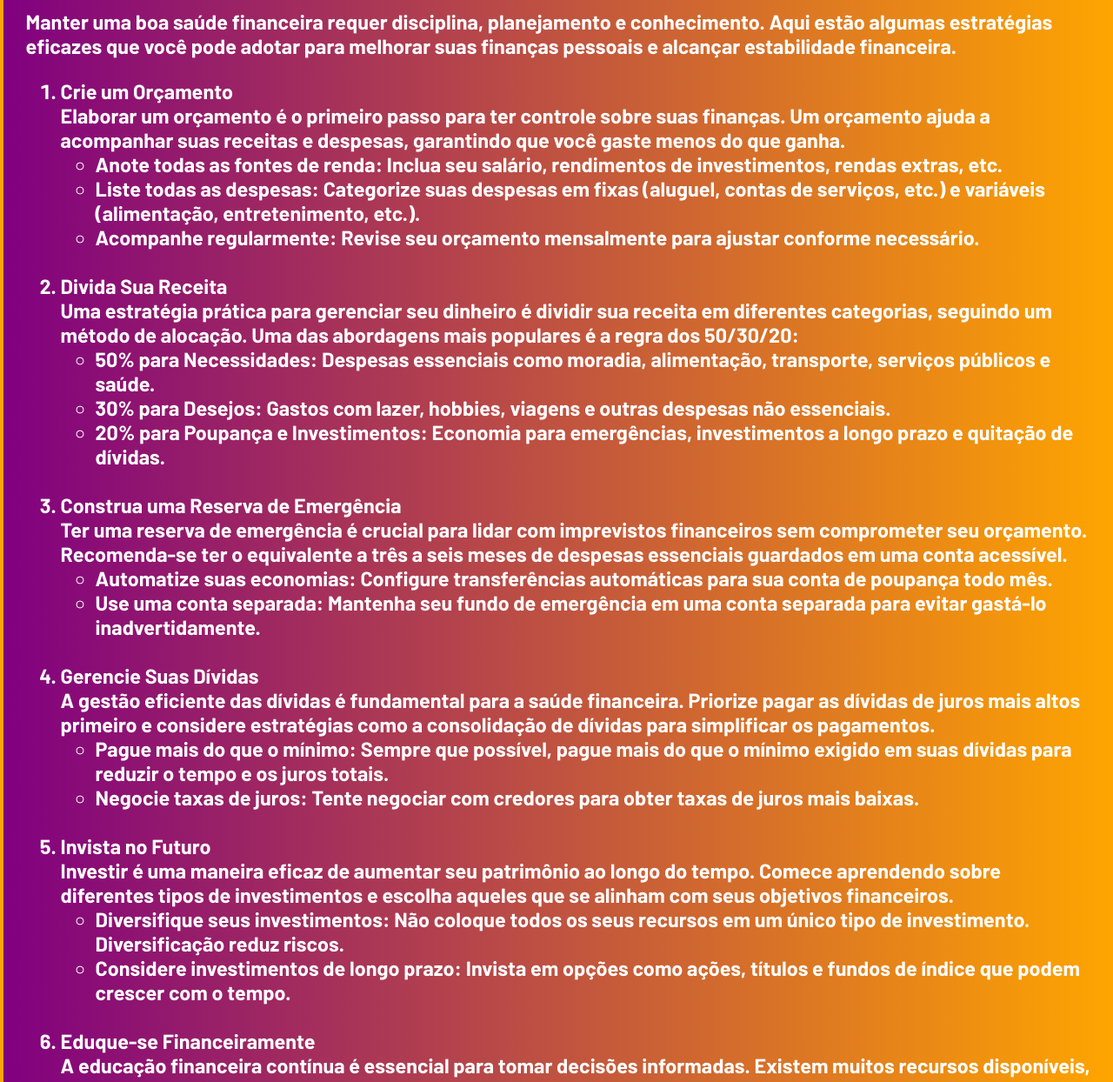
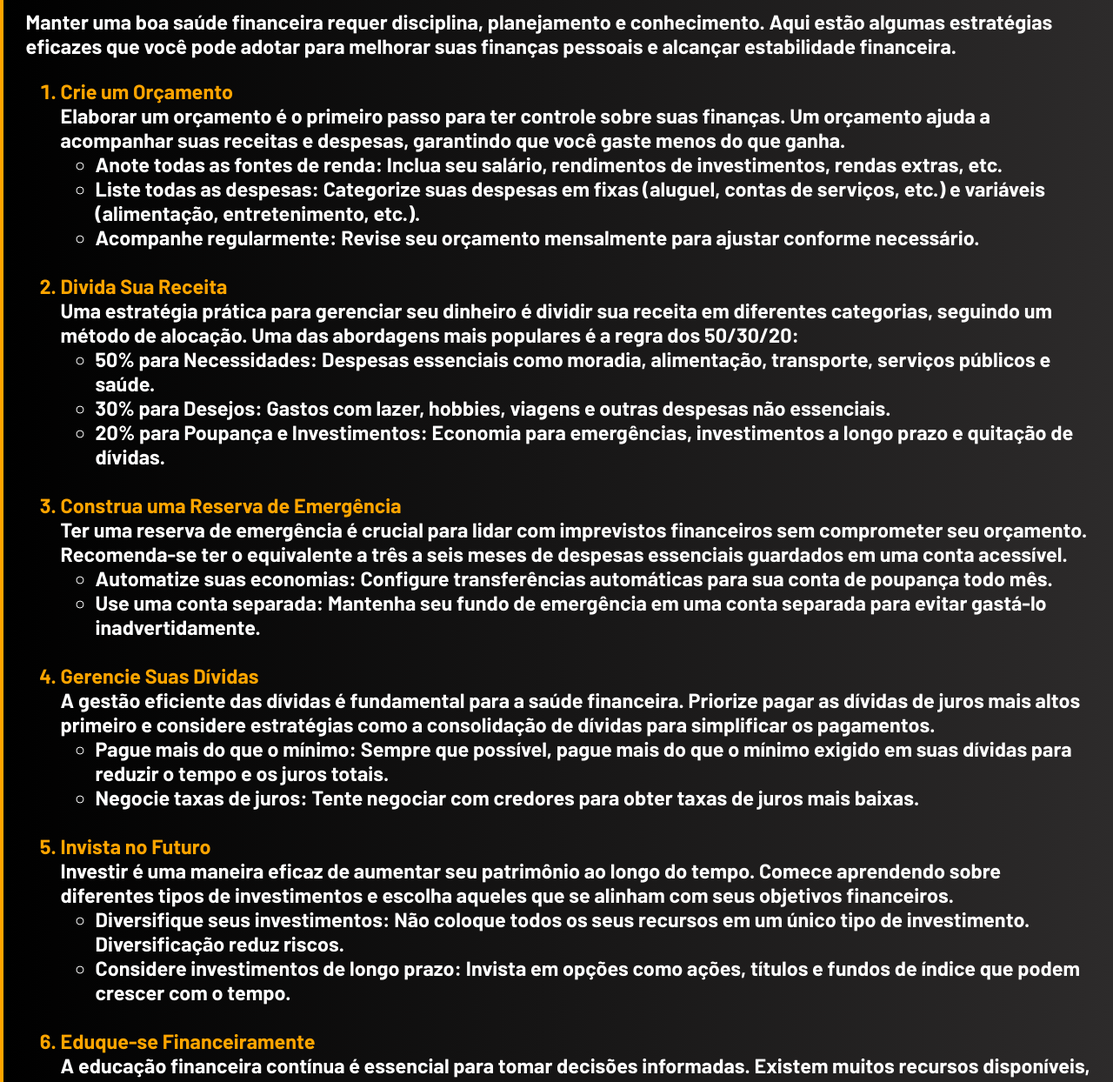
Before and after one commit to Lauriano2003/Projeto-individual, a website: page projeto-wealthwise/public/Estrategia.html in a window 1280 px wide. Shown: the part 116-1360 px from the top of the page at 87% size. Drawn offline with Linux system fonts and the light colour scheme.

Commit message:
Atualizando cores

```diff
--- a/projeto-wealthwise/public/Estrategia.html
+++ b/projeto-wealthwise/public/Estrategia.html
@@ -14,7 +14,7 @@
           <h3>
             Manter uma boa saúde financeira requer disciplina, planejamento e conhecimento. Aqui estão algumas estratégias eficazes que você pode adotar para melhorar suas finanças pessoais e alcançar estabilidade financeira.
             <ol>
-              <li>Crie um Orçamento</li>
+              <li class="subTitulos">Crie um Orçamento</li>
               Elaborar um orçamento é o primeiro passo para ter controle sobre suas finanças. Um orçamento ajuda a acompanhar suas receitas e despesas, garantindo que você gaste menos do que ganha.
               <ul>
                 <li>Anote todas as fontes de renda: Inclua seu salário, rendimentos de investimentos, rendas extras, etc.
@@ -22,44 +22,44 @@
                 <li>Liste todas as despesas: Categorize suas despesas em fixas (aluguel, contas de serviços, etc.) e variáveis (alimentação, entretenimento, etc.).</li>
                 <li>Acompanhe regularmente: Revise seu orçamento mensalmente para ajustar conforme necessário.</li>
               </ul><br>
-              <li>Divida Sua Receita</li>
+              <li class="subTitulos">Divida Sua Receita</li>
               Uma estratégia prática para gerenciar seu dinheiro é dividir sua receita em diferentes categorias, seguindo um método de alocação. Uma das abordagens mais populares é a regra dos 50/30/20:
               <ul>
                 <li>50% para Necessidades: Despesas essenciais como moradia, alimentação, transporte, serviços públicos e saúde.</li>
                 <li>30% para Desejos: Gastos com lazer, hobbies, viagens e outras despesas não essenciais.</li>
                 <li>20% para Poupança e Investimentos: Economia para emergências, investimentos a longo prazo e quitação de dívidas.</li>
               </ul><br>
-              <li> Construa uma Reserva de Emergência</li>
+              <li class="subTitulos"> Construa uma Reserva de Emergência</li>
               Ter uma reserva de emergência é crucial para lidar com imprevistos financeiros sem comprometer seu orçamento. Recomenda-se ter o equivalente a três a seis meses de despesas essenciais guardados em uma conta acessível.
               <ul>
               <li>Automatize suas economias: Configure transferências automáticas para sua conta de poupança todo mês.</li>
               <li>Use uma conta separada: Mantenha seu fundo de emergência em uma conta separada para evitar gastá-lo inadvertidamente.</li>
               </ul><br>
-              <li>Gerencie Suas Dívidas</li>
+              <li class="subTitulos">Gerencie Suas Dívidas</li>
               A gestão eficiente das dívidas é fundamental para a saúde financeira. Priorize pagar as dívidas de juros mais altos primeiro e considere estratégias como a consolidação de dívidas para simplificar os pagamentos.
               <ul>
                 <li>Pague mais do que o mínimo: Sempre que possível, pague mais do que o mínimo exigido em suas dívidas para reduzir o tempo e os juros totais.</li>
                 <li>Negocie taxas de juros: Tente negociar com credores para obter taxas de juros mais baixas.</li>
               </ul><br>
-              <li>Invista no Futuro</li>
+              <li class="subTitulos">Invista no Futuro</li>
               Investir é uma maneira eficaz de aumentar seu patrimônio ao longo do tempo. Comece aprendendo sobre diferentes tipos de investimentos e escolha aqueles que se alinham com seus objetivos financeiros.
               <ul>
                 <li>Diversifique seus investimentos: Não coloque todos os seus recursos em um único tipo de investimento. Diversificação reduz riscos.</li>
                 <li>Considere investimentos de longo prazo: Invista em opções como ações, títulos e fundos de índice que podem crescer com o tempo.</li>
               </ul><br>
-              <li>Eduque-se Financeiramente</li>
+              <li class="subTitulos">Eduque-se Financeiramente</li>
               A educação financeira contínua é essencial para tomar decisões informadas. Existem muitos recursos disponíveis, como livros, cursos online e blogs especializados.
               <ul>
                 <li>Leia livros sobre finanças: Escolha livros que abordem tópicos de gestão financeira, investimentos e planejamento financeiro.</li>
                 <li>Participe de workshops e seminários: Aproveite eventos educativos para aprimorar seus conhecimentos.</li>
               </ul><br>
-              <li>Planeje para a Aposentadoria</li>
+              <li class="subTitulos">Planeje para a Aposentadoria</li>
               Quanto mais cedo você começar a planejar para a aposentadoria, melhor. Contribua regularmente para um plano de aposentadoria e revise-o periodicamente para garantir que esteja no caminho certo para alcançar seus objetivos.
               <ul>
                 <li>Contribua para planos de aposentadoria: Utilize contas de aposentadoria como PGBL/VGBL ou outros instrumentos de previdência privada.</li>
                 <li>Aumente suas contribuições com o tempo: À medida que sua renda aumenta, aumente também suas contribuições para a aposentadoria.</li>
               </ul><br>
-              <li>Reavalie Regularmente Seus Planos Financeiros</li>
+              <li class="subTitulos">Reavalie Regularmente Seus Planos Financeiros</li>
               A vida muda, e suas finanças também devem se adaptar. Reavalie seu plano financeiro regularmente e faça os ajustes necessários para se manter no caminho certo.
               <ul>
                 <li>Revise seus objetivos financeiros: Certifique-se de que seus objetivos ainda são relevantes e faça ajustes conforme necessário.</li>
--- a/projeto-wealthwise/public/css/Estrategia.css
+++ b/projeto-wealthwise/public/css/Estrategia.css
@@ -14,8 +14,11 @@ body {
     justify-content: space-between;
     align-items: center;
     border-bottom: 2px solid orange;
-    background-image:linear-gradient(to right,purple,orange);
+    /* background-image:linear-gradient(to right,purple,orange); */
+    background-image:linear-gradient(to right,#000000,#2d2b2b);
+    /* background-color: #000000; */
   }
+
   .EstrategiasTexto{
     font-size: 20px;
 
@@ -24,8 +27,12 @@ body {
     color: #fff;
   }
   .EstrategiasTexto h1{
-    color: #fff;
+    color: purple;
     text-align: center;
+
+  }
+  .subTitulos{
+    color: orange;
   }
   .ContainnerBotao{
     text-align: center;
```
Also changed, not shown: projeto-wealthwise/public/css/formulario.css (+13 -5 lines), projeto-wealthwise/public/index.html (+2 -2 lines), 1 other file.
